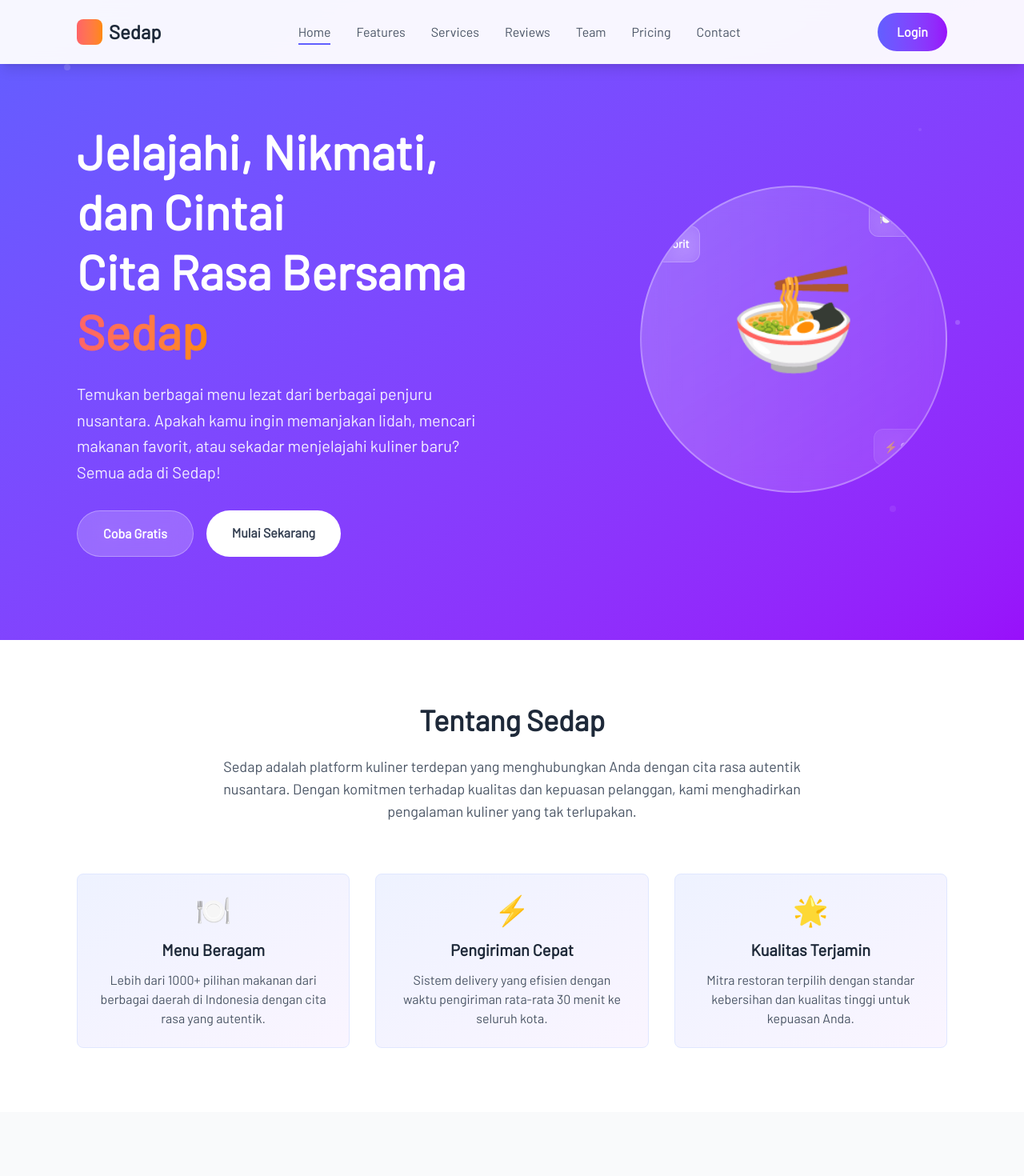
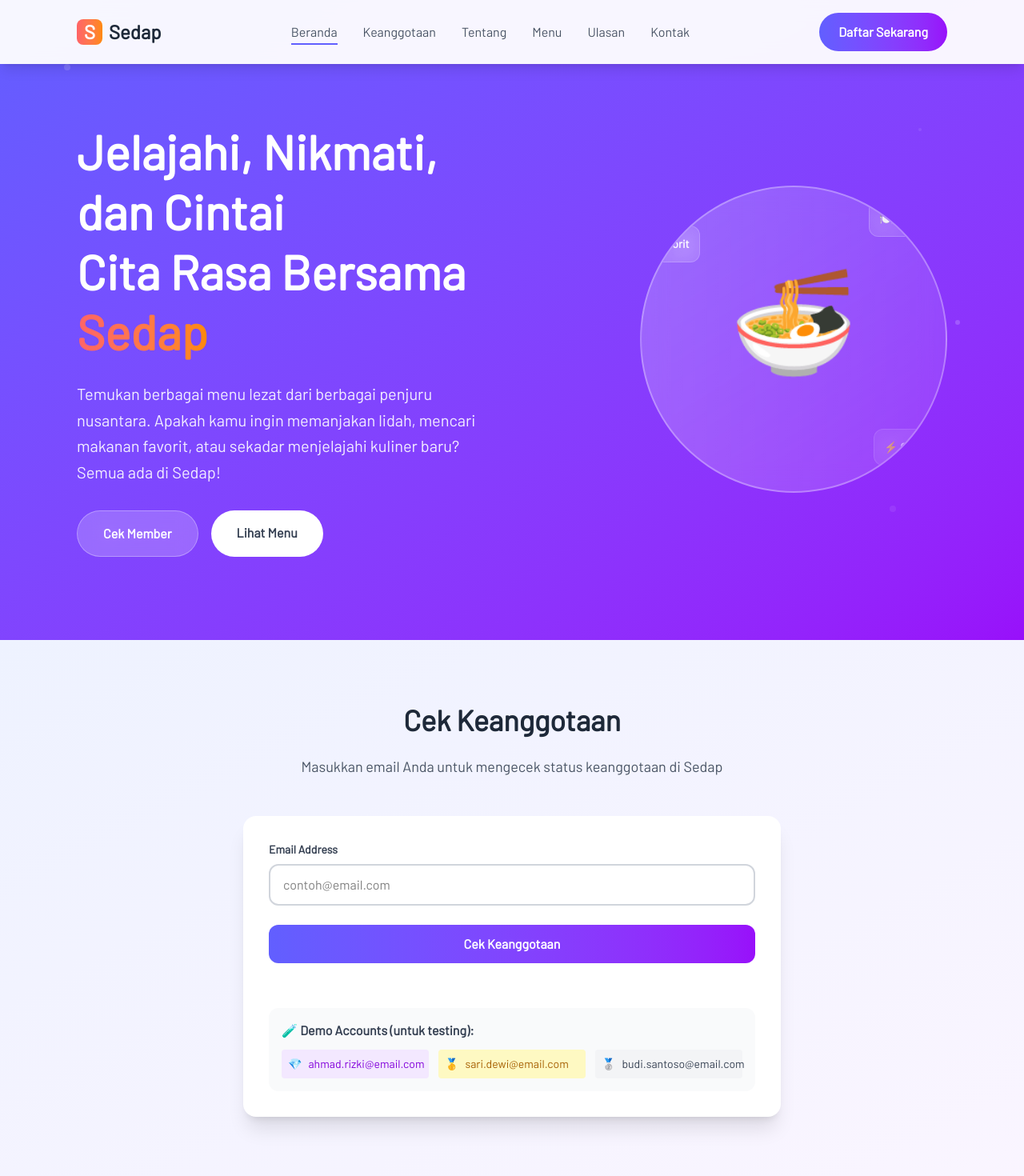
Before and after one commit to ican-bangcat/2tib-react-sedap, a React (Vite) app: page / in a window 1280 px wide. Shown: the top 1470 px of the page at 80% size. Built offline with nearby package versions, Linux system fonts and the light colour scheme.

Commit message:
Cek membership namun json belum dipisah

```diff
--- a/src/components/GuestHeader.jsx
+++ b/src/components/GuestHeader.jsx
@@ -1,5 +1,8 @@
 import React, { useState, useEffect } from 'react';
 import { Link, NavLink } from "react-router-dom";
+
+
+// Header Component
 const GuestHeader = () => {
   const [isMobileMenuOpen, setIsMobileMenuOpen] = useState(false);
   const [headerOpacity, setHeaderOpacity] = useState(0.95);
@@ -31,32 +34,30 @@ const GuestHeader = () => {
     >
       <div className="max-w-6xl mx-auto flex items-center justify-between px-8">
         <a href="#" className="flex items-center text-2xl font-bold text-gray-800 no-underline">
-          <div className="w-8 h-8 bg-gradient-to-r from-red-400 to-orange-400 rounded-lg mr-2"></div>
+          <div className="w-8 h-8 bg-gradient-to-r from-red-400 to-orange-400 rounded-lg mr-2 flex items-center justify-center text-white font-bold">S</div>
           Sedap
         </a>
 
         <nav className={`${isMobileMenuOpen ? 'flex' : 'hidden'} md:flex flex-col md:flex-row absolute md:relative top-full md:top-auto left-0 md:left-auto right-0 md:right-auto bg-white md:bg-transparent p-4 md:p-0 shadow-lg md:shadow-none gap-4 md:gap-8 items-center`}>
-          <a href="#" className="text-gray-600 hover:text-indigo-500 font-medium transition-colors duration-300 relative group">
-            Home
+          <a href="#home" className="text-gray-600 hover:text-indigo-500 font-medium transition-colors duration-300 relative group">
+            Beranda
             <span className="absolute -bottom-1 left-0 w-full h-0.5 bg-indigo-500 transform scale-x-100 transition-transform duration-300"></span>
           </a>
-          <a href="#" className="text-gray-600 hover:text-indigo-500 font-medium transition-colors duration-300">Features</a>
-          <a href="#" className="text-gray-600 hover:text-indigo-500 font-medium transition-colors duration-300">Services</a>
-          <a href="#" className="text-gray-600 hover:text-indigo-500 font-medium transition-colors duration-300">Reviews</a>
-          <a href="#" className="text-gray-600 hover:text-indigo-500 font-medium transition-colors duration-300">Team</a>
-          <a href="#" className="text-gray-600 hover:text-indigo-500 font-medium transition-colors duration-300">Pricing</a>
-          <a href="#" className="text-gray-600 hover:text-indigo-500 font-medium transition-colors duration-300">Contact</a>
+          <a href="#membership" className="text-gray-600 hover:text-indigo-500 font-medium transition-colors duration-300">Keanggotaan</a>
+          <a href="#about" className="text-gray-600 hover:text-indigo-500 font-medium transition-colors duration-300">Tentang</a>
+          <a href="#products" className="text-gray-600 hover:text-indigo-500 font-medium transition-colors duration-300">Menu</a>
+          <a href="#testimonials" className="text-gray-600 hover:text-indigo-500 font-medium transition-colors duration-300">Ulasan</a>
+          <a href="#contact" className="text-gray-600 hover:text-indigo-500 font-medium transition-colors duration-300">Kontak</a>
         </nav>
 
-          <NavLink id="login" to="/login">
+        <NavLink id="register" to="/register">
       <a
           href="#"
           className="hidden md:inline-block bg-gradient-to-r from-indigo-500 to-purple-600 text-white px-6 py-3 rounded-full font-semibold transition-all duration-300 hover:-translate-y-0.5 hover:shadow-lg hover:shadow-indigo-500/30"
         >
-          Login
+          Daftar Sekarang
         </a>
           </NavLink>
-
 
         <button
           className="md:hidden flex flex-col p-2"
@@ -70,5 +71,4 @@ const GuestHeader = () => {
     </header>
   );
 };
-
 export default GuestHeader;
--- a/src/pages/GuestDashboard.jsx
+++ b/src/pages/GuestDashboard.jsx
@@ -1,5 +1,39 @@
 import React, { useState, useEffect } from 'react';
 import GuestHeader from '../components/GuestHeader';
+// Mock data untuk members (biasanya dari members.json)
+const membersData = [
+  {
+    member_id: "MBR001",
+    nama: "Ahmad Rizki",
+    email: "ahmad.rizki@email.com",
+    tipe_member: "platinum"
+  },
+  {
+    member_id: "MBR002",
+    nama: "Sari Dewi",
+    email: "sari.dewi@email.com",
+    tipe_member: "gold"
+  },
+  {
+    member_id: "MBR003",
+    nama: "Budi Santoso",
+    email: "budi.santoso@email.com",
+    tipe_member: "silver"
+  },
+  {
+    member_id: "MBR004",
+    nama: "Maya Lestari",
+    email: "maya.lestari@email.com",
+    tipe_member: "gold"
+  },
+  {
+    member_id: "MBR005",
+    nama: "Reza Pratama",
+    email: "reza.pratama@email.com",
+    tipe_member: "platinum"
+  }
+];
+
 // Mock data untuk produk unggulan
 const topProducts = [
   {
@@ -85,7 +119,78 @@ const testimonials = [
   }
 ];
 
+
+
 const GuestDashboard = () => {
+  const [email, setEmail] = useState('');
+  const [memberResult, setMemberResult] = useState(null);
+  const [emailError, setEmailError] = useState('');
+  const [isChecking, setIsChecking] = useState(false);
+
+  // Email validation function
+  const isValidEmail = (email) => {
+    const emailRegex = /^[^\s@]+@[^\s@]+\.[^\s@]+$/;
+    return emailRegex.test(email);
+  };
+
+  // Check membership function
+  const checkMembership = () => {
+    // Reset previous results
+    setEmailError('');
+    setMemberResult(null);
+    setIsChecking(true);
+
+    // Validation
+    if (!email.trim()) {
+      setEmailError('Email tidak boleh kosong');
+      setIsChecking(false);
+      return;
+    }
+
+    if (!isValidEmail(email)) {
+      setEmailError('Format email tidak valid');
+      setIsChecking(false);
+      return;
+    }
+
+    // Simulate API call delay
+    setTimeout(() => {
+      const member = membersData.find(m => m.email.toLowerCase() === email.toLowerCase());
+      setMemberResult(member);
+      setIsChecking(false);
+    }, 1000);
+  };
+
+  // Get member type styling
+  const getMemberStyling = (type) => {
+    switch(type) {
+      case 'platinum':
+        return {
+          bg: 'bg-gradient-to-r from-purple-500 to-pink-500',
+          icon: '💎',
+          textColor: 'text-purple-600'
+        };
+      case 'gold':
+        return {
+          bg: 'bg-gradient-to-r from-yellow-500 to-orange-500',
+          icon: '🥇',
+          textColor: 'text-yellow-600'
+        };
+      case 'silver':
+        return {
+          bg: 'bg-gradient-to-r from-gray-500 to-gray-600',
+          icon: '🥈',
+          textColor: 'text-gray-600'
+        };
+      default:
+        return {
+          bg: 'bg-gray-500',
+          icon: '👤',
+          textColor: 'text-gray-600'
+        };
+    }
+  };
+
   return (
     <div className="min-h-screen bg-gradient-to-br from-indigo-500 to-purple-600">
       {/* Header Component */}
@@ -118,16 +223,16 @@ const GuestDashboard = () => {
             </p>
             <div className="flex flex-col sm:flex-row gap-4 justify-center lg:justify-start">
               <a
-                href="#products"
+                href="#membership"
                 className="bg-white/20 backdrop-blur-md text-white px-8 py-4 rounded-full font-semibold transition-all duration-300 hover:bg-white/30 hover:-translate-y-0.5 border border-white/30"
               >
-                Coba Gratis
+                Cek Member
               </a>
               <a
-                href="#about"
+                href="#products"
                 className="bg-white text-gray-700 px-8 py-4 rounded-full font-semibold transition-all duration-300 hover:-translate-y-0.5 hover:shadow-xl"
               >
-                Mulai Sekarang
+                Lihat Menu
               </a>
             </div>
           </div>
@@ -145,6 +250,115 @@ const GuestDashboard = () => {
               </div>
               <div className="absolute top-12 -left-4 bg-white/10 backdrop-blur-md rounded-xl p-3 border border-white/20 animate-pulse" style={{ animationDelay: '2s' }}>
                 <div className="text-white font-semibold text-sm">🥇 Favorit</div>
+              </div>
+            </div>
+          </div>
+        </div>
+      </section>
+
+      {/* Member Check Section */}
+      <section id="membership" className="py-20 bg-gradient-to-br from-indigo-50 to-purple-50">
+        <div className="max-w-4xl mx-auto px-8">
+          <div className="text-center mb-12">
+            <h2 className="text-3xl md:text-4xl font-bold text-gray-800 mb-6">Cek Keanggotaan</h2>
+            <p className="text-lg text-gray-600">Masukkan email Anda untuk mengecek status keanggotaan di Sedap</p>
+          </div>
+
+          <div className="bg-white rounded-2xl shadow-xl p-8 max-w-2xl mx-auto">
+            <div className="space-y-6">
+              <div>
+                <label htmlFor="email" className="block text-sm font-semibold text-gray-700 mb-2">
+                  Email Address
+                </label>
+                <input
+                  type="email"
+                  id="email"
+                  value={email}
+                  onChange={(e) => setEmail(e.target.value)}
+                  onKeyPress={(e) => e.key === 'Enter' && checkMembership()}
+                  className={`w-full px-4 py-3 border-2 rounded-xl focus:outline-none focus:ring-2 focus:ring-indigo-500 transition-all duration-300 ${
+                    emailError ? 'border-red-500 focus:ring-red-500' : 'border-gray-300'
+                  }`}
+                  placeholder="contoh@email.com"
+                />
+                {emailError && (
+                  <p className="mt-2 text-sm text-red-600 flex items-center">
+                    <span className="mr-1">❌</span>
+                    {emailError}
+                  </p>
+                )}
+              </div>
+
+              <button
+                onClick={checkMembership}
+                disabled={isChecking}
+                className="w-full bg-gradient-to-r from-indigo-500 to-purple-600 text-white py-3 px-6 rounded-xl font-semibold transition-all duration-300 hover:shadow-lg hover:-translate-y-0.5 disabled:opacity-50 disabled:cursor-not-allowed disabled:transform-none"
+              >
+                {isChecking ? (
+                  <span className="flex items-center justify-center">
+                    <div className="animate-spin rounded-full h-5 w-5 border-b-2 border-white mr-2"></div>
+                    Mengecek...
+                  </span>
+                ) : (
+                  'Cek Keanggotaan'
+                )}
+              </button>
+
+              {/* Result Display */}
+              {memberResult !== null && (
+                <div className="mt-6 p-6 rounded-xl border-2 animate-fadeIn">
+                  {memberResult ? (
+                    <div className={`${getMemberStyling(memberResult.tipe_member).bg} p-6 rounded-xl text-white`}>
+                      <div className="flex items-center justify-center mb-4">
+                        <span className="text-4xl mr-3">{getMemberStyling(memberResult.tipe_member).icon}</span>
+                        <div className="text-center">
+                          <h3 className="text-2xl font-bold">Selamat datang!</h3>
+                        </div>
+                      </div>
+                      <div className="text-center">
+                        <p className="text-lg mb-2">
+                          🧾 <strong>{memberResult.nama}</strong>
+                        </p>
+                        <p className="text-lg">
+                          Anda adalah member <strong className="uppercase">{memberResult.tipe_member}</strong>
+                        </p>
+                        <div className="mt-4 bg-white/20 backdrop-blur-sm rounded-lg p-3">
+                          <p className="text-sm">Member ID: {memberResult.member_id}</p>
+                        </div>
+                      </div>
+                    </div>
+                  ) : (
+                    <div className="bg-red-50 border-2 border-red-200 p-6 rounded-xl text-center">
+                      <div className="text-4xl mb-3">❌</div>
+                      <h3 className="text-xl font-semibold text-red-700 mb-2">Email Tidak Terdaftar</h3>
+                      <p className="text-red-600">Email tidak terdaftar sebagai member.</p>
+                      <div className="mt-4 p-3 bg-blue-50 border border-blue-200 rounded-lg">
+                        <p className="text-sm text-blue-700">
+                          💡 Ingin bergabung? <a href="#" className="font-semibold underline hover:no-underline">Daftar sekarang</a> dan nikmati berbagai keuntungan member!
+                        </p>
+                      </div>
+                    </div>
+                  )}
+                </div>
+              )}
+
+              {/* Demo Accounts */}
+              <div className="mt-8 p-4 bg-gray-50 rounded-xl">
+                <h4 className="font-semibold text-gray-700 mb-3">🧪 Demo Accounts (untuk testing):</h4>
+                <div className="grid grid-cols-1 md:grid-cols-3 gap-3 text-sm">
+                  <div className="bg-purple-100 p-2 rounded flex items-center">
+                    <span className="mr-2">💎</span>
+                    <span className="text-purple-700">ahmad.rizki@email.com</span>
+                  </div>
+                  <div className="bg-yellow-100 p-2 rounded flex items-center">
+                    <span className="mr-2">🥇</span>
+                    <span className="text-yellow-700">sari.dewi@email.com</span>
+                  </div>
+                  <div className="bg-gray-100 p-2 rounded flex items-center">
+                    <span className="mr-2">🥈</span>
+                    <span className="text-gray-700">budi.santoso@email.com</span>
+                  </div>
+                </div>
               </div>
             </div>
           </div>
```
